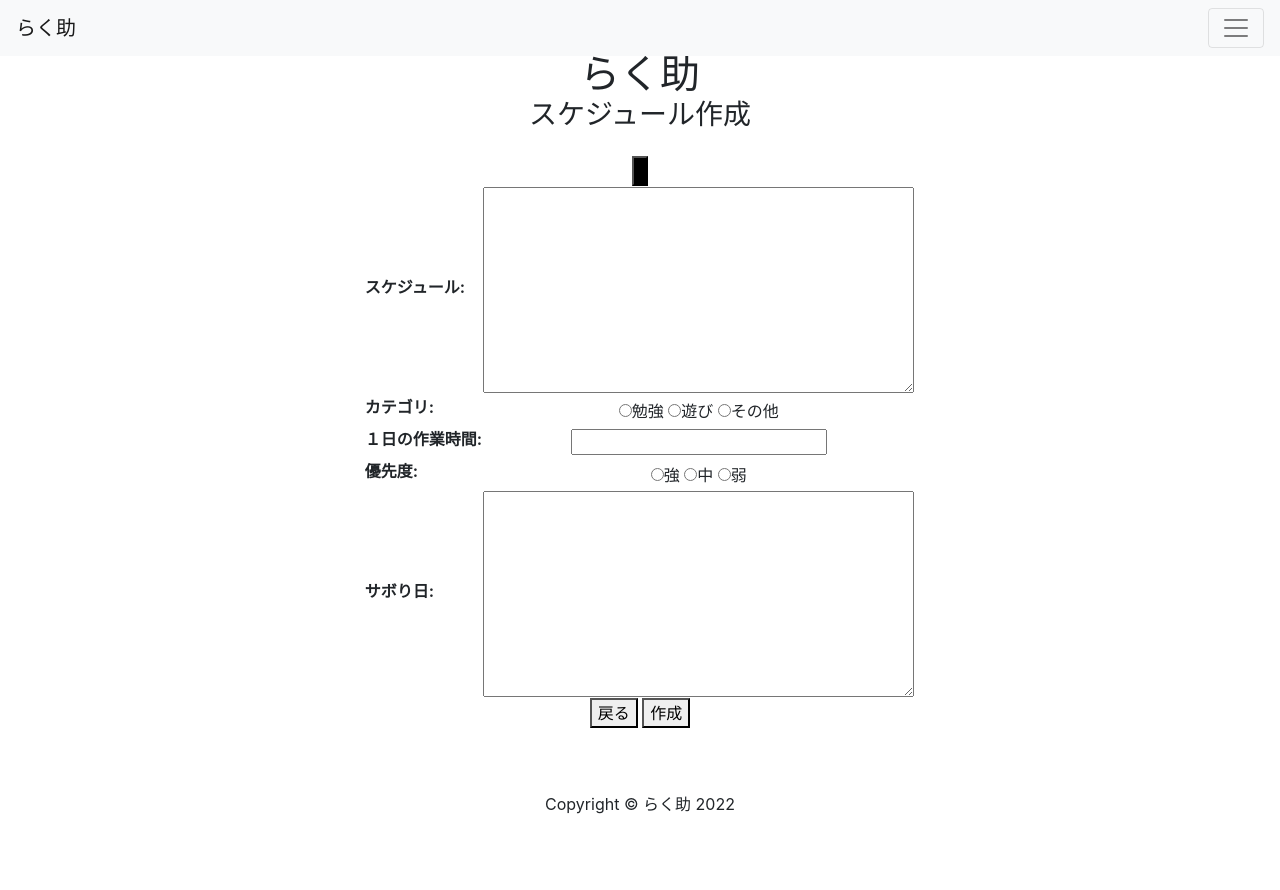
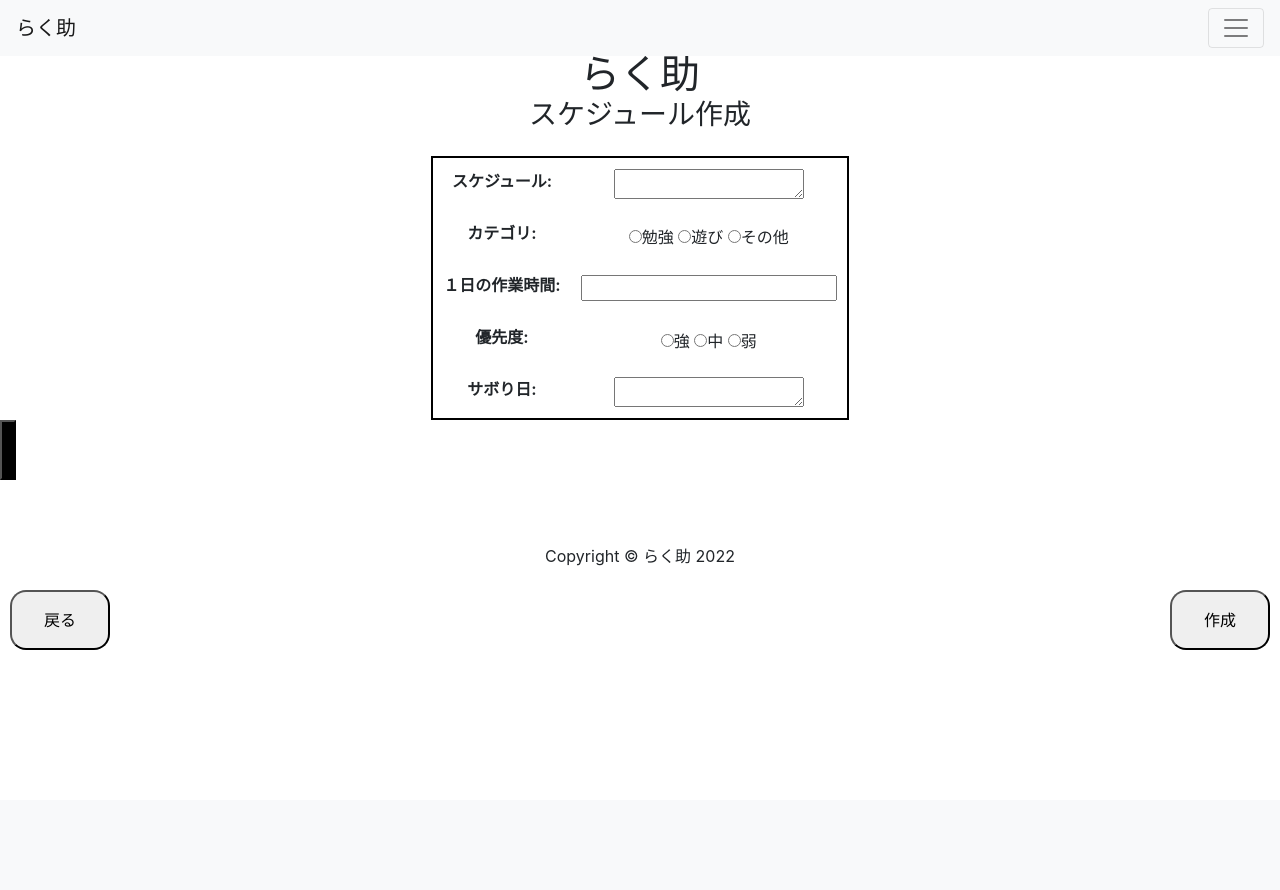
Before and after one commit to to-ru0125/rakusuketest, a Django app: page /makeschedule/ in a window 1280 px wide. After the commit the page ends 650 px from the top, so only its background shows below. Run offline with Django 3.2, Linux system fonts and the light colour scheme; the visitor is signed in with stand-in values (Sample User, id 1); some libraries are stand-ins or nearby versions.

Commit message:
加藤皓太2022/11/18/18:08

```diff
--- a/rakusuke/rakusukeapp/templates/makeschedule.html
+++ b/rakusuke/rakusukeapp/templates/makeschedule.html
@@ -23,7 +23,7 @@
 
    {% block contents %}
     <section>
-    　<div style="text-align:center">
+    　<div>
         <form method="POST" enctype="multipart/form-data">
               {% csrf_token %}
              <table>
@@ -55,12 +55,11 @@
                     <th>{{ form.schedule_ditching.label_tag }}</th>
                     <td>{{ form.schedule_ditching }}</td>
                 </tr>
-                <tr>
-                    <input class="cross" name="addFormBtn" type="button" onclick="appendForm()">
-                </tr>
              </table>
-             <button class="" onclick="location.href='#'">戻る</button>
-             <button class="" type="submit" onclick="location.href='#'">作成</button>
+             <input class="cross" name="addFormBtn" type="button" onclick="appendForm()">
+             <br>
+            <button class="left-btn" onclick="location.href='#'" >戻る</button>
+            <button class="right-btn" type="submit" onclick="location.href='#'" >作成</button>
         </form>
       </div>
 
--- a/rakusuke/static/css/mystyle.css
+++ b/rakusuke/static/css/mystyle.css
@@ -7,17 +7,22 @@ masthead-subheading mb-0 {
 }
 
 table {
+    padding: 5px;
     margin: auto;
+    table-layout: fixed;
+    border: 2px solid black;
+}
+
+tr {
     table-layout: fixed;
 }
 
 th {
-    text-align-last: justify;
-    padding: 0px;
+    padding: 10px;
 }
 
 td {
-    height: 10px;
+    padding: 10px;
 }
 
 nav div div ul {
@@ -52,17 +57,17 @@ nav div div ul {
 
 .cross {
   position: relative;
-  width: 7.5px; /* 縦棒の幅 */
-  height: 30px; /* 縦棒の長さ */
+  margin: auto;
+  width: 15px; /* 縦棒の幅 */
+  height: 60px; /* 縦棒の長さ */
   background: #000000; /* 縦棒の色 */
 }
 
 .cross::after {
-  position: absolute;
-  top: 45px; /* 横棒のy位置 */
-  left: -45px; /* 横棒のX位置 */
-  width: 30px; /* 横棒の長さ */
-  height: 7.5px; /* 横棒の幅 */
+  position: relative;
+  margin: auto;
+  width: 60px; /* 横棒の長さ */
+  height: 15px; /* 横棒の幅 */
   background: #000000; /* 横棒の色 */
 }
 
@@ -83,3 +88,38 @@ nav div div ul {
   height: 1px; /* 横棒の幅 */
   background: #000000; /* 横棒の色 */
 }
+
+.right-btn {
+  position: absolute;
+  border-radius: 1em;
+  margin: auto;
+  width: 100px;
+  height: 60px;
+  right: 10px;
+  bottom: 150px;
+}
+
+.left-btn {
+  position: absolute;
+  border-radius: 1em;
+  margin: auto;
+  width: 100px;
+  height: 60px;
+  left: 10px;
+  bottom: 150px;
+}
+
+#id_schedule_do, #id_schedule_ditching {
+  width: 190px;
+  height: 30px
+}
+
+.py-5 {
+  padding-top: 3rem !important;
+  padding-bottom: 3rem !important;
+}
+
+.bg-black {
+  --bs-bg-opacity: 1;
+  background-color: rgba(var(--bs-black-rgb), var(--bs-bg-opacity)) !important;
+}
```
